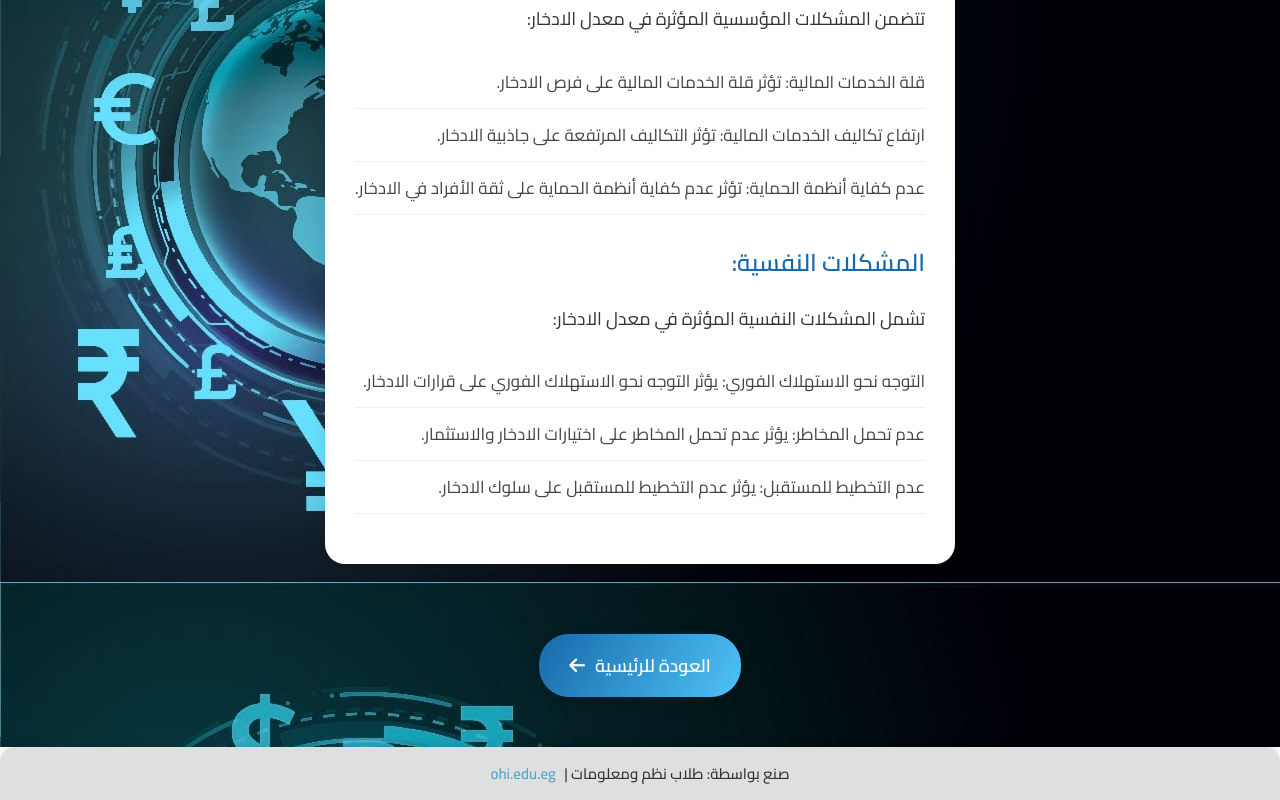
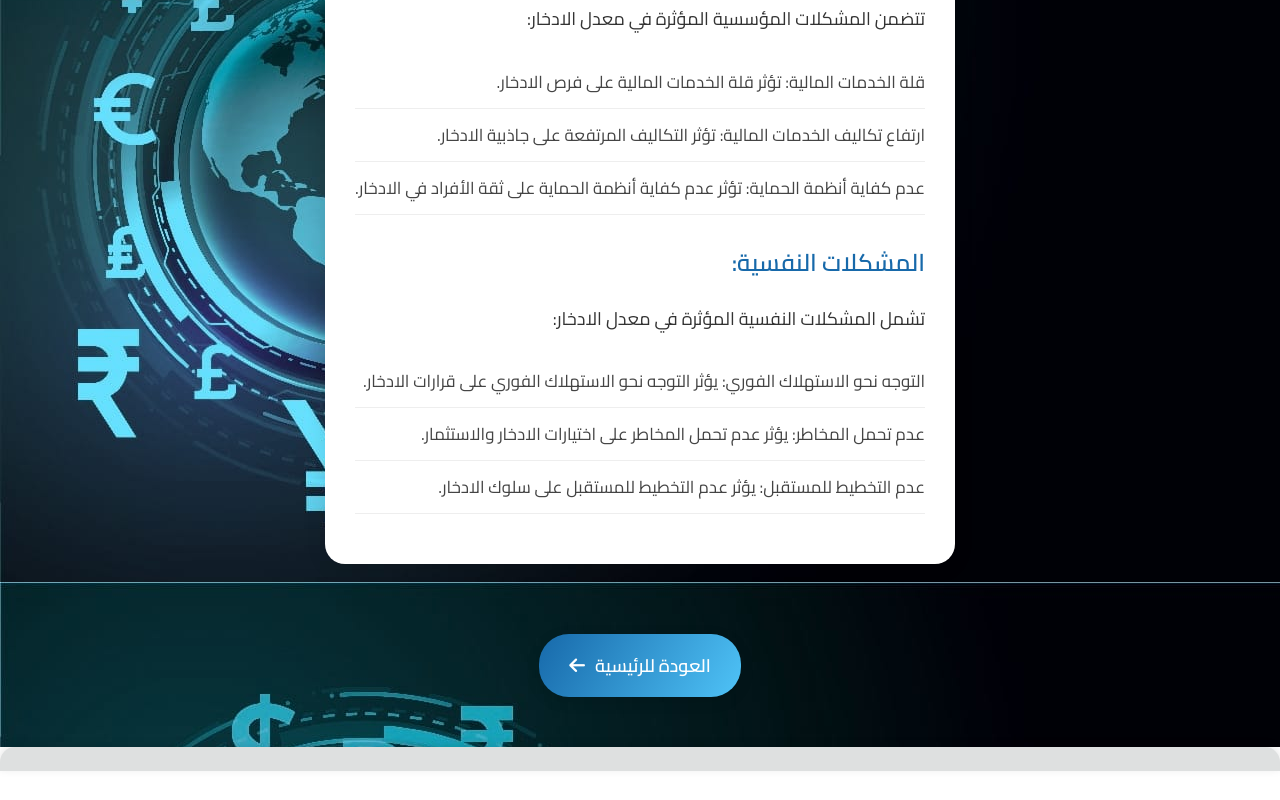
Before and after one commit to m7md24raf/Educational-platform, a plain HTML site: page page2/page 2.5.html in a window 1280 px wide. Shown: the part 1254-2054 px from the top of the page. After the commit the page ends 2025 px from the top, so only its background shows below. Drawn offline with Linux system fonts and the light colour scheme.

Commit message:
Update page 2.5.html

```diff
--- a/page2/page 2.5.html
+++ b/page2/page 2.5.html
@@ -180,10 +180,7 @@
     </main>
 
     <footer>
-      <p>
-        صنع بواسطة: طلاب نظم ومعلومات |
-        <a href="https://ohi.edu.eg/">ohi.edu.eg</a>
-      </p>
+
     </footer>
     <script src="../main/Main.js"></script>
   </body>
```
